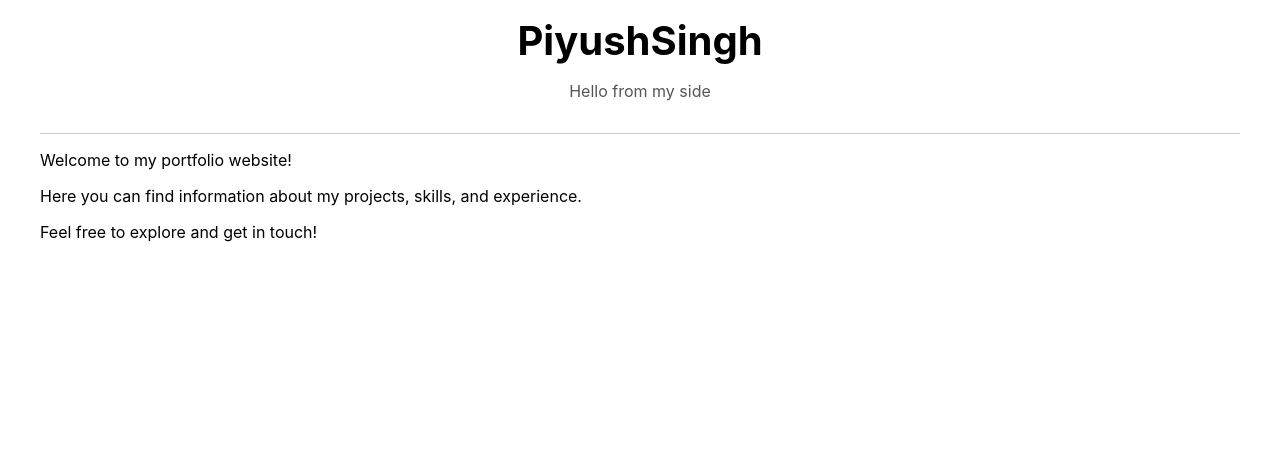
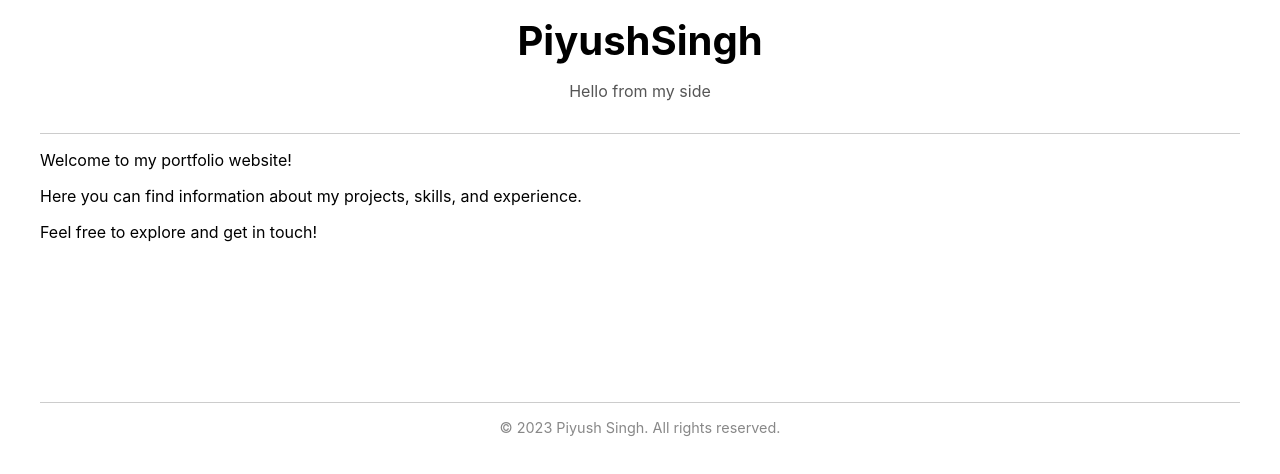
Before and after one commit to piyushsingh022002/React-Web-App-TS, a React (Create React App) app: page / in a window 1280 px wide. Shown: the top 474 px of the page. Built offline with nearby package versions, Linux system fonts and the light colour scheme.

Commit message:
footer added

```diff
--- a/src/App.tsx
+++ b/src/App.tsx
@@ -1,3 +1,4 @@
+import Footer from "./components/layout/Footer";
 import Header from "./components/layout/Header";
 import Layout from "./components/layout/Layout"
 
@@ -10,6 +11,7 @@ const App =() => {
         <p>Here you can find information about my projects, skills, and experience.</p>
         <p>Feel free to explore and get in touch!</p>
       </main>
+      <Footer year={2023} brand="Piyush Singh" />
     </Layout>
   );
 };
--- /dev/null
+++ b/src/components/layout/Footer.tsx
@@ -0,0 +1,26 @@
+import React from "react";
+import styled from "styled-components";
+
+interface FooterProps {
+  year: number;
+  brand: string;
+}
+
+const FooterContainer = styled.footer`
+  margin-top: 10rem;
+  padding: 1rem 0;
+  text-align: center;
+  color: #888;
+  font-size: 0.9rem;
+  border-top: 1px solid #ccc;
+`;
+
+const Footer: React.FC<FooterProps> = ({ year, brand }) => {
+  return (
+    <FooterContainer>
+      © {year} {brand}. All rights reserved.
+    </FooterContainer>
+  );
+};
+
+export default Footer;
```
